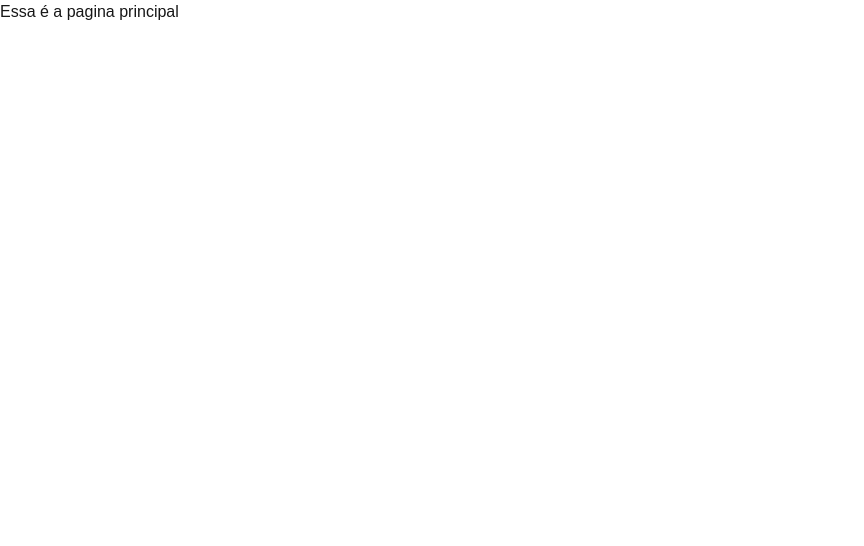
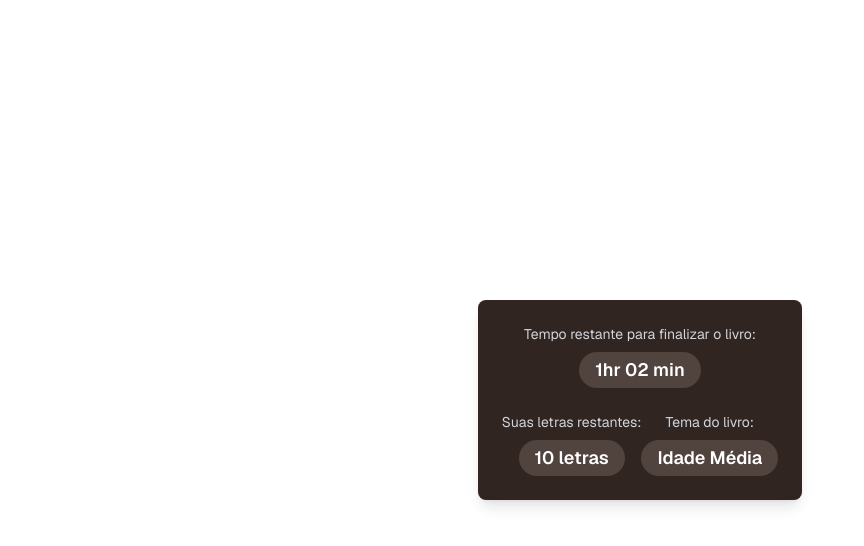
Before and after one commit to USPCodeLabSanca/BookLab, a Next.js app in the folder frontend/: page / in a window 1280 px wide. Shown: the top 546 px of the page, without its empty margins (0-864 px from the left). Built offline with nearby package versions, Linux system fonts and the light colour scheme.

Commit message:
feature/Criação da componente de info da sessão

```diff
--- /dev/null
+++ b/frontend/src/app/components/BookStatusCard.tsx
@@ -0,0 +1,47 @@
+interface BookStatusCardProps {
+    timeLeft: string;
+    lettersLeft: number;
+    bookTheme: string;
+}
+
+
+export default function BookStatusCard({ timeLeft, lettersLeft, bookTheme }: BookStatusCardProps) {
+    return (
+        <div className="bg-[#302521] text-white font-sans p-6 rounded-lg max-w-md mx-auto shadow-lg">
+
+            {/* Tempo Restante */}
+            <div className="text-center mb-6">
+                <h2 className="text-sm text-gray-300 mb-2">
+                    Tempo restante para finalizar o livro:
+                </h2>
+                <div className="flex items-center justify-center gap-2">
+                    <span className="bg-[#51433E] px-4 py-1 rounded-full text-lg font-semibold">
+                        {timeLeft}
+                    </span>
+                </div>
+            </div>
+
+            <div className="flex justify-between items-center text-center">
+                {/* Letras Restantes */}
+                <div>
+                    <h3 className="text-sm text-gray-300 mb-2">Suas letras restantes:</h3>
+                    <div className="flex items-center justify-center gap-2">
+                        <span className="bg-[#51433E] px-4 py-1 rounded-full text-lg font-semibold">
+                            {lettersLeft} letras
+                        </span>
+                    </div>
+                </div>
+
+                {/* Tema do Livro */}
+                <div>
+                    <h3 className="text-sm text-gray-300 mb-2">Tema do livro:</h3>
+                    <div className="flex items-center justify-center gap-2">
+                        <span className="bg-[#51433E] px-4 py-1 rounded-full text-lg font-semibold">
+                            {bookTheme}
+                        </span>
+                    </div>
+                </div>
+            </div>
+        </div>
+    );
+}
--- a/frontend/src/app/pages/main.tsx
+++ b/frontend/src/app/pages/main.tsx
@@ -1,8 +1,16 @@
 
-export default function Main(){
-    return(
-        <div>
-            Essa é a pagina principal
+import BookStatusCard from "../components/BookStatusCard"
+export default function Main() {
+    return (
+        <div className="min-h-screen flex items-center justify-center p-3 items-center">
+
+
+            {/* Teste do componente BookStatusCard*/}
+            <BookStatusCard
+                timeLeft="1hr 02 min"
+                lettersLeft={10}
+                bookTheme="Idade Média"
+            />
         </div>
     )
 }
```
